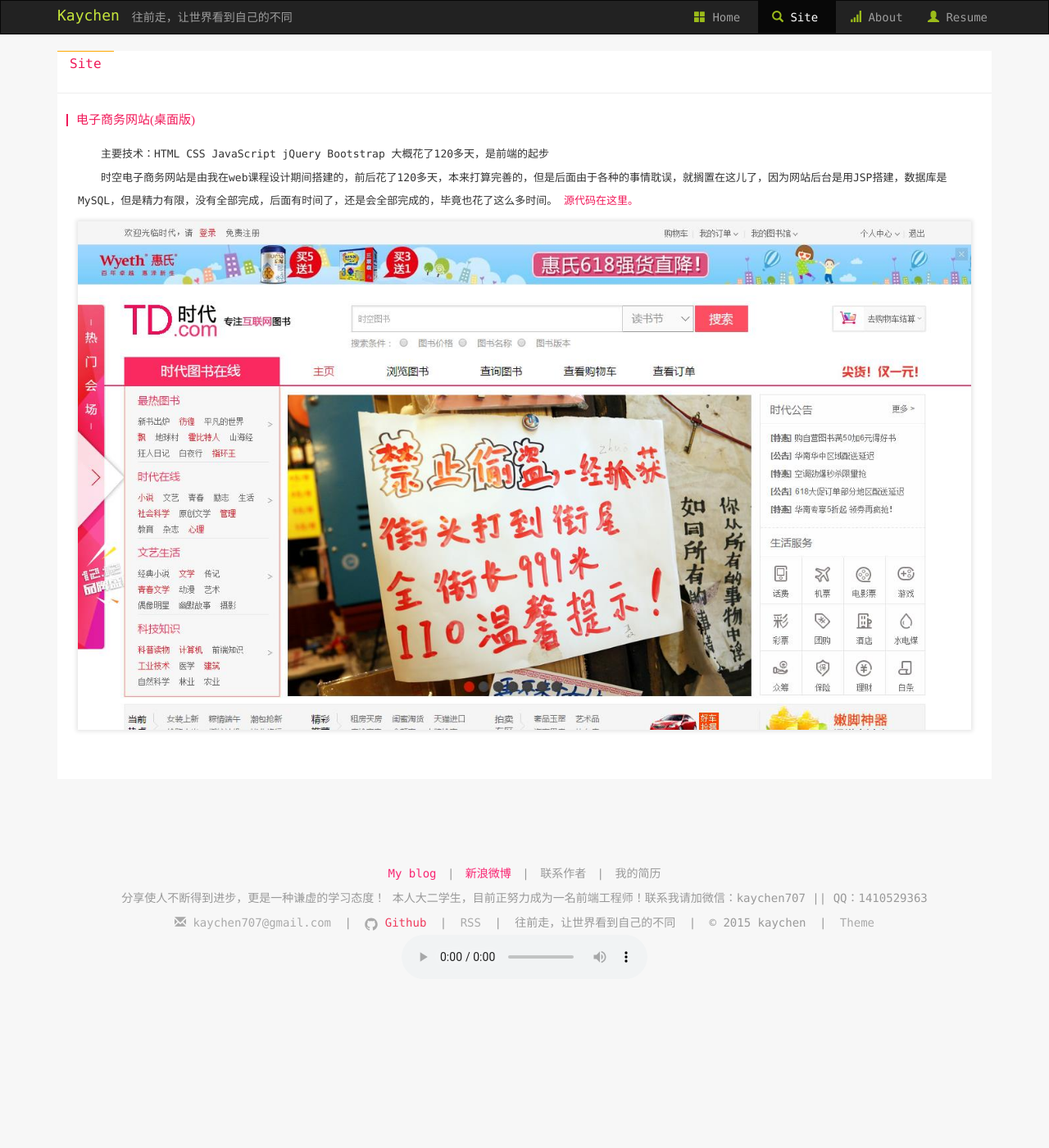
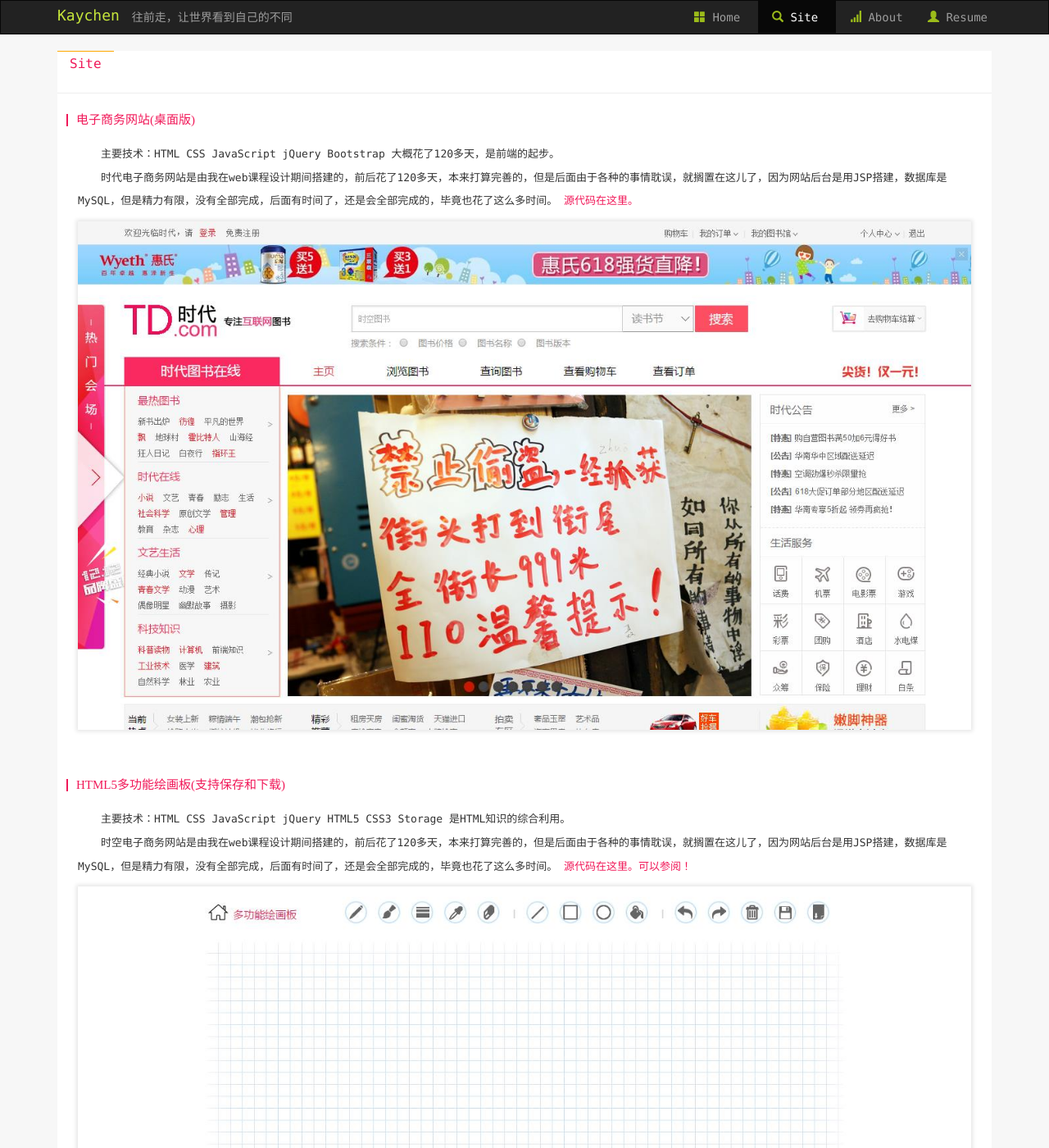
Before and after one commit to LittlewhiteChen/LittlewhiteChen.github.io, a Jekyll site: the page built from pages/1site.html, in a window 1280 px wide and 1400 px high. Shown: the whole window at 82% size. Built offline with Jekyll 4.4.1, drawn with Linux system fonts in a browser that asks for light colours; nearby versions of some CDN libraries; comment, search, counter and statistics services are not loaded; a style sheet for code colours, icons or effects is not loaded.

Commit message:
增加绘画板项目

```diff
--- a/pages/1site.html
+++ b/pages/1site.html
@@ -14,15 +14,31 @@
                 </a>
             </div>
             <div class="description">
-                <p>主要技术：HTML CSS JavaScript jQuery Bootstrap 大概花了120多天，是前端的起步</p>
+                <p>主要技术：HTML CSS JavaScript jQuery Bootstrap 大概花了120多天，是前端的起步。</p>
                 <p>
-                    时空电子商务网站是由我在web课程设计期间搭建的，前后花了120多天，本来打算完善的，但是后面由于各种的事情耽误，就搁置在这儿了，因为网站后台是用JSP搭建，数据库是MySQL，但是精力有限，没有全部完成，后面有时间了，还是会全部完成的，毕竟也花了这么多时间。
+                    时代电子商务网站是由我在web课程设计期间搭建的，前后花了120多天，本来打算完善的，但是后面由于各种的事情耽误，就搁置在这儿了，因为网站后台是用JSP搭建，数据库是MySQL，但是精力有限，没有全部完成，后面有时间了，还是会全部完成的，毕竟也花了这么多时间。
                     <a href="https://github.com/LittlewhiteChen/E-commerce-site">源代码在这里。</a>
                 </p>
             </div>
             <a href="http://littlewhitechen.github.io/E-commerce-site/html/index.html">
                 <img src="http://littlewhitechen.github.io/img/repo/time.jpg">
             </a>
+            <li>
+            <div class="head">
+                <a href="http://littlewhitechen.github.io/HTML5-Canvas">
+                    HTML5多功能绘画板(支持保存和下载)
+                </a>
+            </div>
+            <div class="description">
+                <p>主要技术：HTML CSS JavaScript jQuery HTML5 CSS3 Storage 是HTML知识的综合利用。</p>
+                <p>
+                    时空电子商务网站是由我在web课程设计期间搭建的，前后花了120多天，本来打算完善的，但是后面由于各种的事情耽误，就搁置在这儿了，因为网站后台是用JSP搭建，数据库是MySQL，但是精力有限，没有全部完成，后面有时间了，还是会全部完成的，毕竟也花了这么多时间。
+                    <a href="http://littlewhitechen.github.io/HTML5-Canvas">源代码在这里。可以参阅！</a>
+                </p>
+            </div>
+            <a href="http://littlewhitechen.github.io/E-commerce-site/html/index.html">
+                <img src="http://littlewhitechen.github.io/img/repo/paint.jpg">
+            </a>
     </ul>
     <!-- 第二列 -->
     <!-- 第三列 -->
```
Also changed, not shown: img/repo/myBlog.jpg (added), img/repo/paint.jpg (added).
